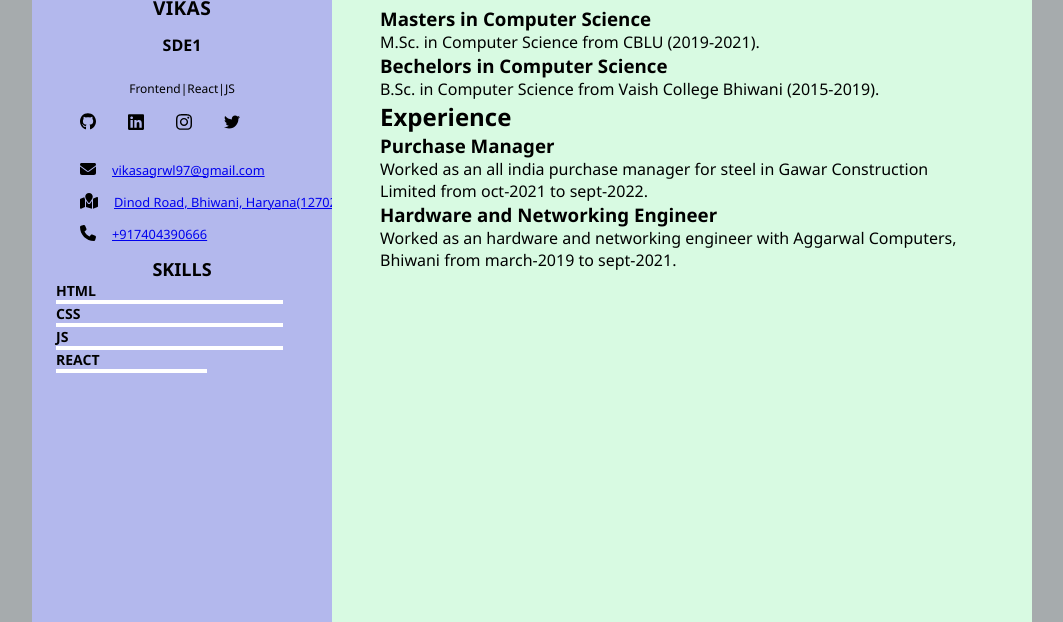
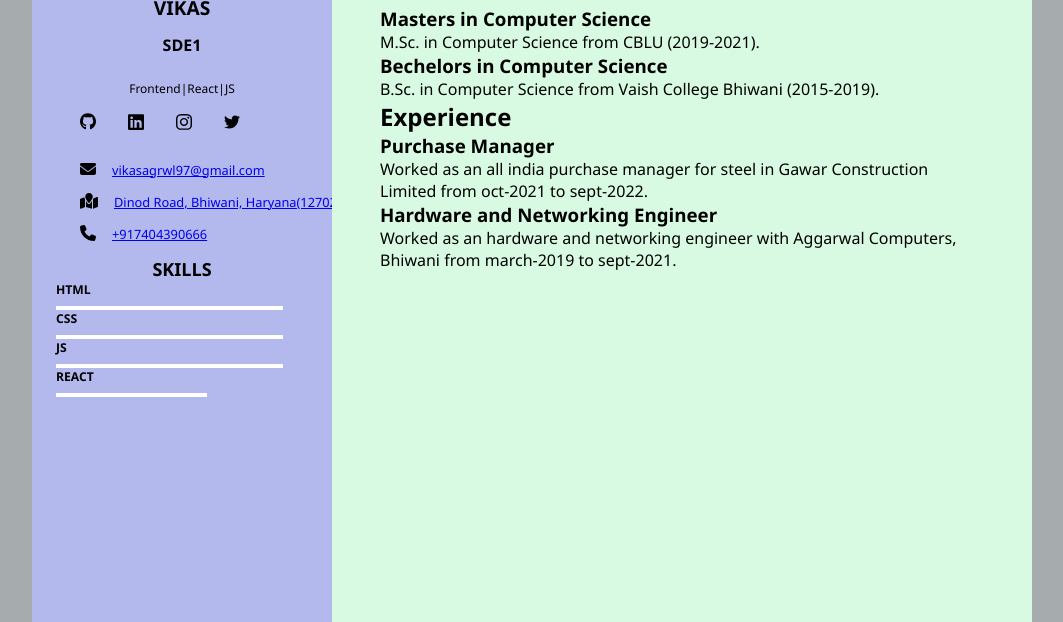
Before and after one commit to Vikasagrwl/css-resume-using-grid, a plain HTML site: page index.html in a window 1280 px wide. Shown: the part 178-800 px from the top of the page, without its empty margins (108-1171 px from the left). Drawn offline with Linux system fonts and the light colour scheme.

Commit message:
Add files via upload

```diff
--- a/style.css
+++ b/style.css
@@ -14,7 +14,6 @@ body{
     width: 90%;
     margin: 20px auto;
     display: grid;
-    grid-template-rows: 1000px;
     grid-template-columns: 300px 700px;
     justify-content: center;
 }
@@ -27,12 +26,12 @@ body{
 .left-section{
     background-color: #b3b8ed;
     color: #000000;
-    grid-column: span 1/2;
+    grid-column: span 1;
 }
 .right-section{
     background-color: #d8fae2;
     color: #000000;
-    grid-column: span 1/3;
+    grid-column: span 1/ span 2;
 }
 .left-content{
     padding: 1rem;
@@ -49,7 +48,7 @@ body{
     font-weight: 700;
     text-align: center;
     text-transform: uppercase;
-    letter-spacing: .02rem;
+    letter-spacing: 0.02px;
     padding: 0.8rem;
 }
 .designation{
@@ -65,6 +64,7 @@ body{
     padding: 1rem;
 
 }
+
 .social-media{
     display: flex;
 }
@@ -95,7 +95,9 @@ body{
     padding: 1rem .5rem;
 }
 .skill-name{
+    font-size: 0.65rem;
     text-align: left;
+    padding-bottom: 0.5rem;
 }
 .progress-bar{
     background-color: white;
```
